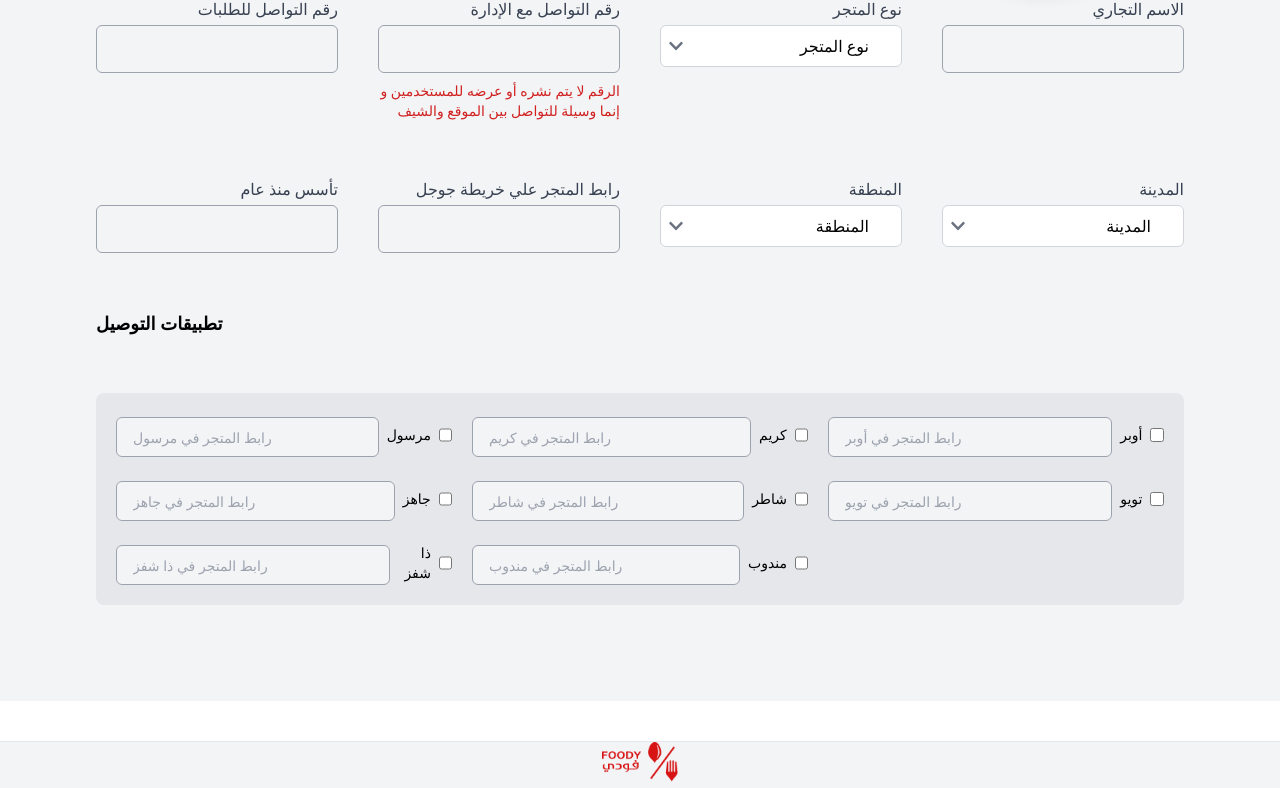
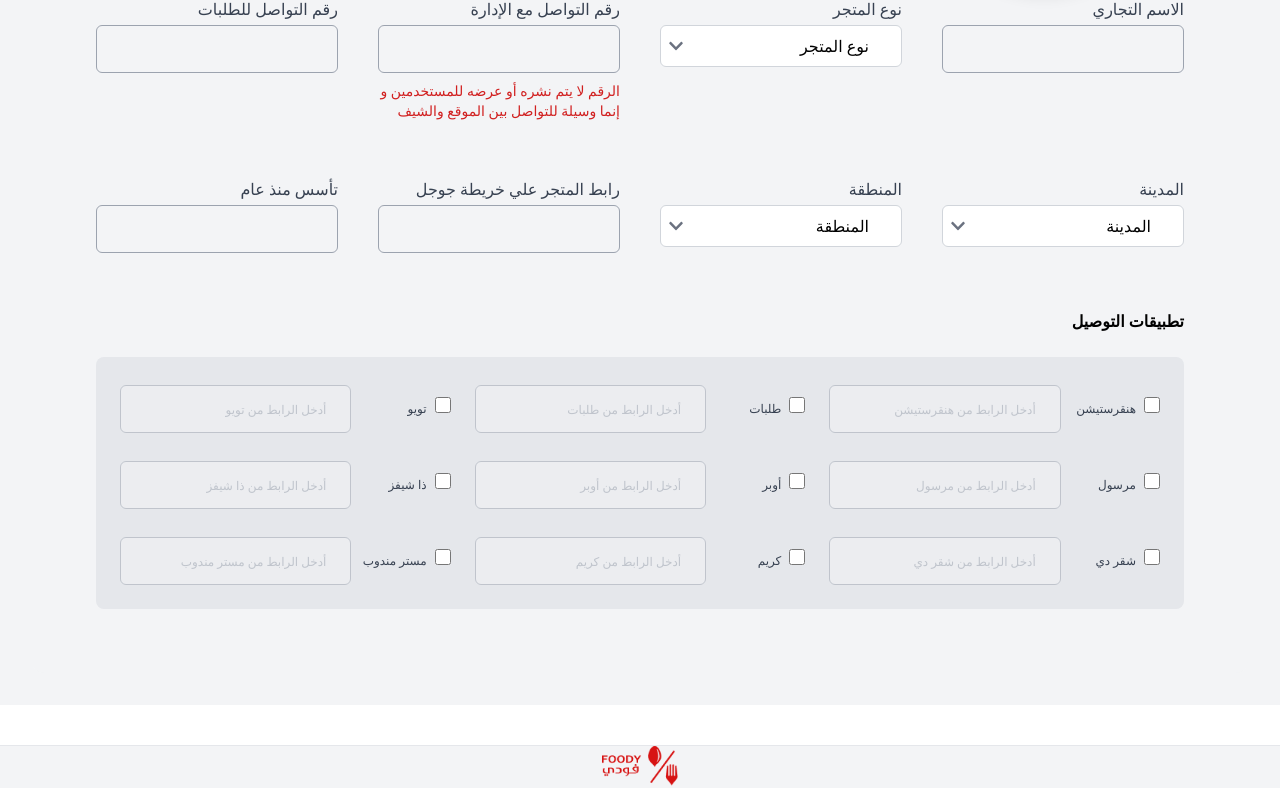
Before and after one commit to Foody-site/Foody-Website, a React (Vite) app: page /add-store in a window 1280 px wide. Shown: the part 575-1363 px from the top of the page. Built offline with nearby package versions, Linux system fonts and the light colour scheme; sample sign-in values are in the browser's storage.

Commit message:
`Refactor DeliveryApps component to use state and checkboxes`

```diff
--- a/src/components/shared/inputs/DeliveryApps.jsx
+++ b/src/components/shared/inputs/DeliveryApps.jsx
@@ -1,37 +1,61 @@
-import React from "react";
+import React, { useState } from "react";
 import Inputs from "./Inputs";
 
 const DeliveryApps = () => {
-  const apps = [
-    { id: "mrsool", name: "مرسول" },
-    { id: "careem", name: "كريم" },
-    { id: "ubereats", name: "أوبر" },
-    { id: "jahez", name: "جاهز" },
-    { id: "shater", name: "شاطر" },
-    { id: "toyou", name: "تويو" },
-    { id: "thechefz", name: "ذا شفز" },
-    { id: "mandob", name: "مندوب" },
-  ];
+  const [apps, setApps] = useState([
+    { name: "toyou", label: "تويو", checked: false },
+    { name: "talabat", label: "طلبات", checked: false },
+    { name: "hungerStation", label: "هنقرستيشن", checked: false },
+    { name: "theChefz", label: "ذا شيفز", checked: false },
+    { name: "uber", label: "أوبر", checked: false },
+    { name: "mrsool", label: "مرسول", checked: false },
+    { name: "mrMandoob", label: "مستر مندوب", checked: false },
+    { name: "careem", label: "كريم", checked: false },
+    { name: "shgardi", label: "شقر دي", checked: false },
+  ]);
+
+  const handleCheckboxChange = (id) => {
+    setApps(
+      apps.map((app) =>
+        app.name === id ? { ...app, checked: !app.checked } : app
+      )
+    );
+  };
 
   return (
-    <>
-      <h3 className="text-lg font-bold mb-4">تطبيقات التوصيل</h3>
-      <div className="bg-gray-200 p-5 rounded-lg text-right">
-        <div className="grid grid-cols-1 md:grid-cols-3 gap-5">
+    <div className="w-full">
+      <h2 className="text-base font-bold text-right mb-6">تطبيقات التوصيل</h2>
+      <div className="bg-gray-200 p-6 rounded-lg">
+        <div className="grid grid-cols-1 md:grid-cols-3 gap-6">
           {apps.map((app) => (
-            <div key={app.id} className="flex items-center gap-2">
+            <div key={app.name} className="flex items-center justify-end">
               <Inputs
                 type="text"
-                placeholder={`رابط المتجر في ${app.name}`}
-                className="flex-1 h-10 rounded px-3 border border-gray-300 text-sm"
+                name={app.name}
+                placeholder={`أدخل الرابط من ${app.label}`}
+                disabled={!app.checked}
+                className={`flex-1 h-12 px-6 text-xs py-4 text-right transition-opacity duration-300 ${
+                  !app.checked ? "opacity-50 cursor-not-allowed" : ""
+                }`}
               />
-              <label className="text-sm">{app.name}</label>
-              <input type="checkbox" className="w-4 h-4" />
+              <div className="w-24 text-right ml-2">
+                <span className="text-gray-700 text-xs font-medium">
+                  {app.label}
+                </span>
+              </div>
+              <div className="relative">
+                <input
+                  type="checkbox"
+                  checked={app.checked}
+                  onChange={() => handleCheckboxChange(app.name)}
+                  className="w-4 h-4 ml-2 accent-hover_primary-1 rounded cursor-pointer focus:outline-none"
+                />
+              </div>
             </div>
           ))}
         </div>
       </div>
-    </>
+    </div>
   );
 };
 
--- a/src/components/shared/inputs/Inputs.jsx
+++ b/src/components/shared/inputs/Inputs.jsx
@@ -11,6 +11,7 @@ const Inputs = ({
   value,
   onChange,
   placeholder,
+  disabled,
 }) => {
   const [showPassword, setShowPassword] = useState(false);
   const isPassword = type === "password";
@@ -28,6 +29,7 @@ const Inputs = ({
           value={value}
           onChange={onChange}
           placeholder={placeholder}
+          disabled={disabled}
           className={`w-full px-4 py-3 border border-gray-400 rounded-md bg-gray-100 focus:outline-none focus:ring-2 focus:ring-hover_primary-1 ${className}`}
         />
         {isPassword ? (
```
